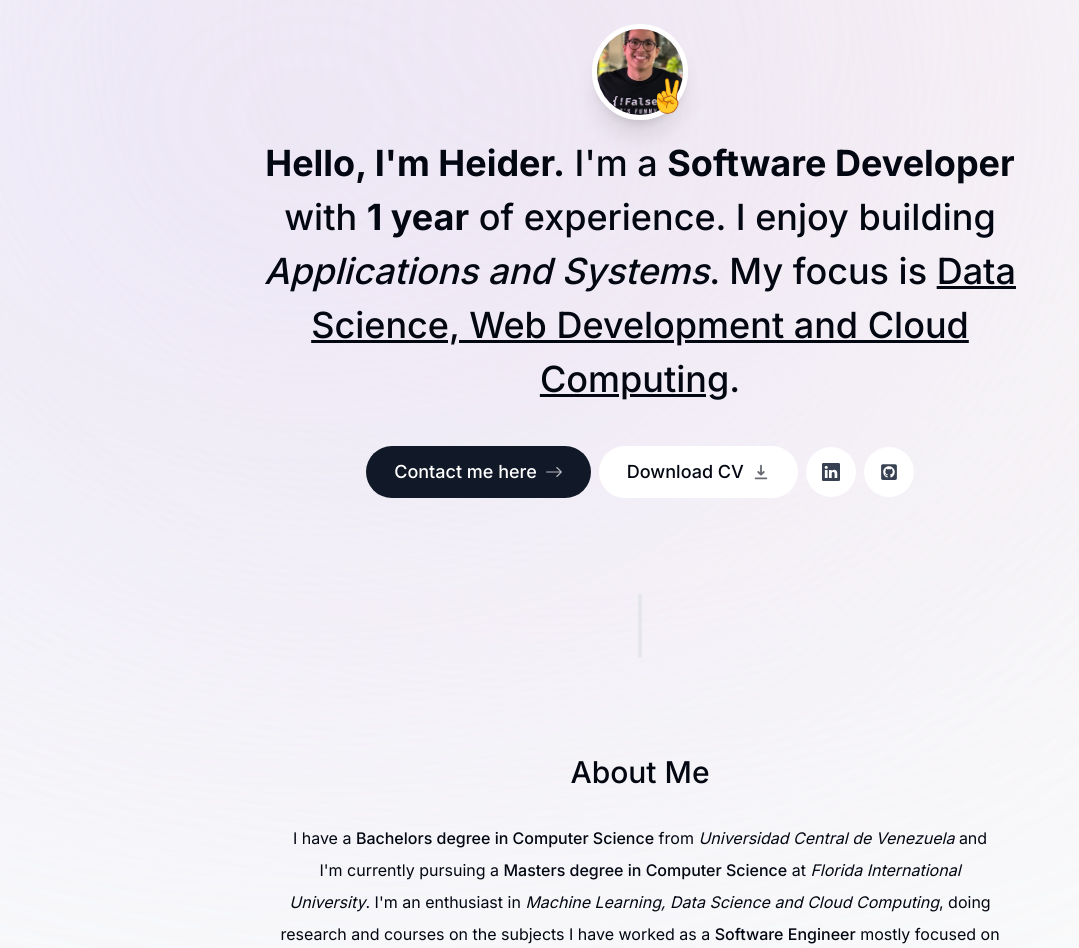
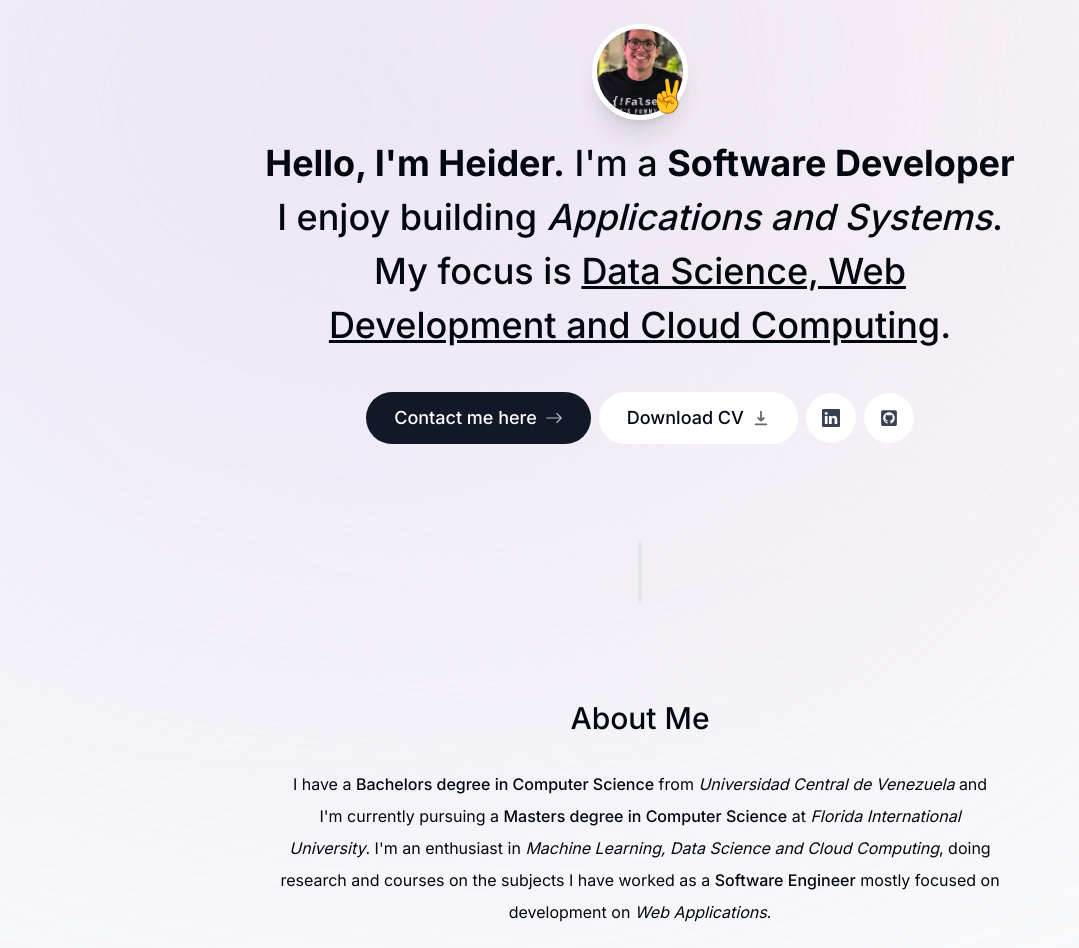
Before and after one commit to HighDeFing/highdefing.github.io, a Next.js app: page / in a window 1280 px wide. Shown: the part 120-1068 px from the top of the page, without its empty margins (0-1079 px from the left). Built offline with nearby package versions, Linux system fonts and the light colour scheme.

Commit message:
fixed years of experience and changed web applications to italic

```diff
--- a/components/about.tsx
+++ b/components/about.tsx
@@ -21,7 +21,7 @@ export default function About() {
               I'm an enthusiast in <span className="italic">Machine Learning, Data Science and Cloud Computing</span>,
               doing research and courses on the subjects {" "}
               I have worked as a <span className="font-medium">Software Engineer</span> mostly focused on development on {" "}
-              <span className="underline">Web Applications</span>.
+              <span className="italic">Web Applications</span>.
 
           </p>
 
--- a/components/intro.tsx
+++ b/components/intro.tsx
@@ -52,8 +52,8 @@ export default function Intro() {
              animate={{ opacity: 1, y: 0 }}
             >
                 <span className="font-bold">Hello, I'm Heider.</span> I'm a{" "}
-                <span className="font-bold">Software Developer</span> with{" "}
-                <span className="font-bold">1 year</span> of experience. I enjoy building
+                <span className="font-bold">Software Developer</span> {" "}
+                I enjoy building
                 <span className="italic"> Applications and Systems</span>. My focus is{" "}
                 <span className="underline">Data Science, Web Development and Cloud Computing</span>.
             </motion.h1>
```
